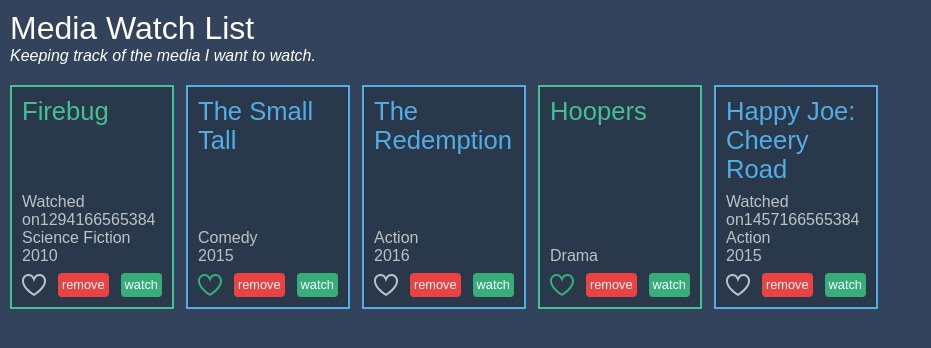
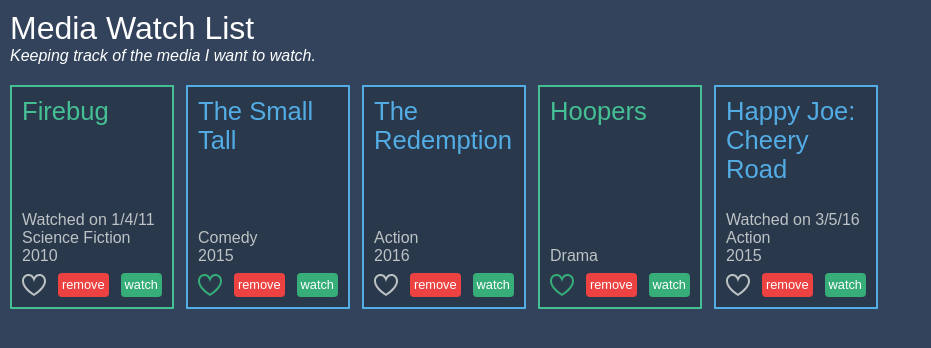
Before and after one commit to JJHPhoto/angular-essential-training, an Angular app: page / in a window 1280 px wide. Shown: the top 348 px of the page, without its empty margins (0-931 px from the left). Built offline with nearby package versions, Linux system fonts and the light colour scheme.

Commit message:
Used Angulars built in pipes to format the Movie name and Watched On date. Removed pipes from name.

```diff
--- a/src/app/media-item.component.html
+++ b/src/app/media-item.component.html
@@ -1,6 +1,6 @@
 <h2>{{ mediaItem.name }}</h2>
 <ng-template [ngIf]="mediaItem.watchedOn">
-  <div>Watched on{{ mediaItem.watchedOn }}</div>
+  <div>Watched on {{ mediaItem.watchedOn | date: "shortDate" }}</div>
 </ng-template>
 <div>{{ mediaItem.category }}</div>
 <div>{{ mediaItem.year }}</div>
```
